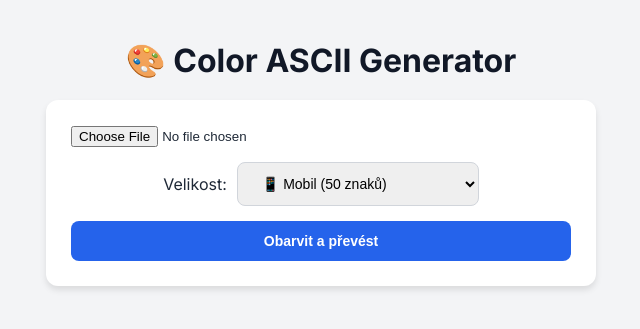
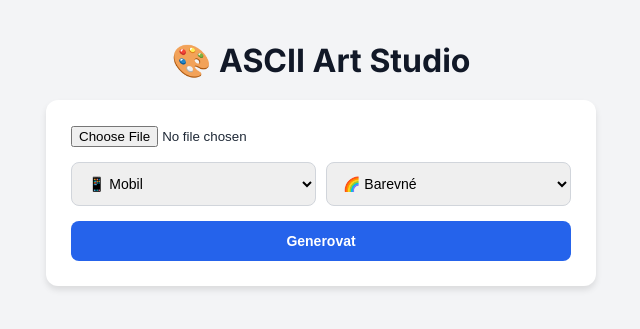
Before and after one commit to MKFelcman/ascii-genetator, a Flask app: page / in a window 1280 px wide. Shown: the top 329 px of the page, without its empty margins (319-959 px from the left). Run offline with Flask 3, Linux system fonts and the light colour scheme.

Commit message:
prepinac barev

```diff
--- a/app.py
+++ b/app.py
@@ -1,5 +1,6 @@
 from flask import Flask, render_template, request
 from PIL import Image
+from markupsafe import Markup
 import io
 
 app = Flask(__name__)
@@ -10,34 +11,39 @@ ASCII_CHARS = ["@", "%", "#", "*", "+", "=", "-", ":", ".", " "]
 def resize_image(image, new_width=100):
     width, height = image.size
     ratio = height / width
-    # DŮLEŽITÉ: Koeficient 0.5 kompenzuje to, že písmenka jsou 2x vyšší než širší
+    # Korekce poměru stran (0.5 pro srovnání výšky řádku)
     new_height = int(new_width * ratio * 0.5)
     resized_image = image.resize((new_width, new_height))
     return resized_image
 
-def pixels_to_color_ascii(image):
+def pixels_to_ascii(image, mode='color'):
     pixels = image.getdata()
     width, height = image.size
     ascii_str = ""
 
-    # Procházíme pixely
     for i, pixel in enumerate(pixels):
-        # Pixel je (R, G, B) - například (255, 0, 0) je červená
         r, g, b = pixel
 
-        # Spočítáme jas pro výběr znaku (průměr barev)
+        # Spočítáme jas (průměr barev)
         brightness = int((r + g + b) / 3)
+
+        # Vybereme znak podle jasu
         char_index = int(brightness / 255 * (len(ASCII_CHARS) - 1))
         char = ASCII_CHARS[char_index]
 
-        # Pokud je znak mezera, nahradíme ji nedělitelnou mezerou, aby se HTML nerozsypalo
         if char == " ":
             char = "&nbsp;"
 
-        # Zabalíme znak do barvy
-        ascii_str += f'<span style="color: rgb({r},{g},{b})">{char}</span>'
+        # ROZHODOVÁNÍ: Barevné nebo Černobílé?
+        if mode == 'color':
+            # Použijeme barvu pixelu
+            ascii_str += f'<span style="color: rgb({r},{g},{b})">{char}</span>'
+        else:
+            # Režim B&W: Použijeme bílou barvu (nebo hex #e6edf3)
+            # Můžeme použít i odstíny šedi, ale čistě bílá je víc "retro"
+            ascii_str += f'<span style="color: #e6edf3">{char}</span>'
 
-        # Na konci řádku přidáme odřádkování <br>
+        # Odřádkování na konci řádku
         if (i + 1) % width == 0:
             ascii_str += "<br>"
 
@@ -46,38 +52,39 @@ def pixels_to_color_ascii(image):
 @app.route("/", methods=["GET", "POST"])
 def index():
     ascii_art = None
-    width = 80 # Výchozí šířka
+    width = 80
+    mode = 'color' # Výchozí režim
 
     if request.method == "POST":
         if 'file' not in request.files:
             return render_template('index.html', error="Žádný soubor.")
 
         file = request.files['file']
+
+        # Načtení hodnot z formuláře
         width_str = request.form.get('width')
         if width_str:
             width = int(width_str)
+
+        mode = request.form.get('mode') # Získáme 'color' nebo 'bw'
 
         if file.filename == '':
             return render_template('index.html', error="Nevybral jsi soubor.")
 
         try:
             image = Image.open(io.BytesIO(file.read()))
-            # Převedeme na RGB (aby to fungovalo i u PNG s průhledností)
             image = image.convert("RGB")
 
-            # Změna velikosti a převod
             resized_img = resize_image(image, new_width=width)
-            ascii_art = pixels_to_color_ascii(resized_img)
+
+            # Posíláme i zvolený režim (mode)
+            raw_ascii = pixels_to_ascii(resized_img, mode=mode)
+            ascii_art = Markup(raw_ascii)
 
         except Exception as e:
              return render_template('index.html', error=f"Chyba: {e}")
 
-    # Posíláme 'safe' HTML, aby Flask nevypsal <span> jako text, ale jako kód
-    from markupsafe import Markup
-    if ascii_art:
-        ascii_art = Markup(ascii_art)
-
-    return render_template("index.html", ascii_art=ascii_art, current_width=width)
+    return render_template("index.html", ascii_art=ascii_art, current_width=width, current_mode=mode)
 
 if __name__ == "__main__":
     app.run(debug=True, host='0.0.0.0', port=5000)
--- a/templates/index.html
+++ b/templates/index.html
@@ -4,15 +4,13 @@
 <head>
     <meta charset="UTF-8">
     <meta name="viewport" content="width=device-width, initial-scale=1.0">
-    <title>Color ASCII Art</title>
+    <title>ASCII Art Studio</title>
     <link href="https://fonts.googleapis.com/css2?family=Inter:wght@400;700&family=Roboto+Mono:wght@500&display=swap"
         rel="stylesheet">
     <style>
-        /* --- Moderní čistý vzhled --- */
         body {
             font-family: 'Inter', sans-serif;
             background-color: #f3f4f6;
-            /* Světle šedá */
             color: #1f2937;
             margin: 0;
             padding: 20px;
@@ -25,7 +23,6 @@
             margin-bottom: 20px;
         }
 
-        /* --- Ovládací karta --- */
         .controls {
             background: white;
             padding: 25px;
@@ -40,7 +37,8 @@
             width: 100%;
         }
 
-        .select-group {
+        /* Skupina pro výběry vedle sebe */
+        .options-row {
             display: flex;
             gap: 10px;
             justify-content: center;
@@ -49,16 +47,17 @@
 
         select,
         button {
-            padding: 12px 20px;
+            padding: 12px;
             border-radius: 8px;
             border: 1px solid #d1d5db;
             font-size: 14px;
             cursor: pointer;
+            flex: 1;
+            /* Aby zabraly stejné místo */
         }
 
         button {
             background-color: #2563eb;
-            /* Modrá */
             color: white;
             border: none;
             font-weight: bold;
@@ -70,10 +69,9 @@
             background-color: #1d4ed8;
         }
 
-        /* --- Výsledek --- */
         .art-wrapper {
-            background-color: #111827;
-            /* Tmavé pozadí pod obrázkem pro kontrast */
+            background-color: #0d1117;
+            /* Velmi tmavá, skoro černá */
             display: inline-block;
             padding: 20px;
             border-radius: 10px;
@@ -85,21 +83,16 @@
         .ascii-art {
             font-family: 'Roboto Mono', monospace;
             white-space: pre;
-            /* Zachová mezery */
             line-height: 0.8;
-            /* DŮLEŽITÉ: Sníží řádkování, aby to nebylo roztažené */
             letter-spacing: 0;
             font-weight: bold;
             text-align: left;
-            /* Zarovnání vlevo je pro ASCII nutnost */
         }
 
-        /* Velikosti písma podle nastavení */
         .size-50 {
             font-size: 8px;
         }
 
-        /* Pro mobil */
         .size-100 {
             font-size: 6px;
         }
@@ -116,24 +109,27 @@
 
 <body>
 
-    <h1>🎨 Color ASCII Generator</h1>
+    <h1>🎨 ASCII Art Studio</h1>
 
     <div class="controls">
         <form method="post" enctype="multipart/form-data">
             <input type="file" name="file" accept="image/*" required>
 
-            <div class="select-group">
-                <label for="width" style="align-self: center;">Velikost:</label>
+            <div class="options-row">
                 <select name="width" id="width">
-                    <option value="50" {% if current_width==50 %}selected{% endif %}>📱 Mobil (50 znaků)</option>
-                    <option value="100" {% if current_width==100 %}selected{% endif %}>💻 PC Standard (100 znaků)
-                    </option>
-                    <option value="150" {% if current_width==150 %}selected{% endif %}>🖥️ HD (150 znaků)</option>
-                    <option value="200" {% if current_width==200 %}selected{% endif %}>🔥 Ultra (200 znaků)</option>
+                    <option value="50" {% if current_width==50 %}selected{% endif %}>📱 Mobil</option>
+                    <option value="100" {% if current_width==100 %}selected{% endif %}>💻 PC</option>
+                    <option value="150" {% if current_width==150 %}selected{% endif %}>🖥️ HD</option>
+                    <option value="200" {% if current_width==200 %}selected{% endif %}>🔥 Ultra</option>
+                </select>
+
+                <select name="mode" id="mode">
+                    <option value="color" {% if current_mode=='color' %}selected{% endif %}>🌈 Barevné</option>
+                    <option value="bw" {% if current_mode=='bw' %}selected{% endif %}>⚫ Černobílé</option>
                 </select>
             </div>
 
-            <button type="submit">Obarvit a převést</button>
+            <button type="submit">Generovat</button>
         </form>
     </div>
 
@@ -148,7 +144,7 @@
         </div>
     </div>
     <p style="font-size: 12px; color: #6b7280; margin-top: 10px;">
-        Tip: Na mobilu si obrázek přibližuj prsty.
+        Tip: Pro nejlepší efekt u černobílé fotky zvol HD kvalitu.
     </p>
     {% endif %}
 
```
